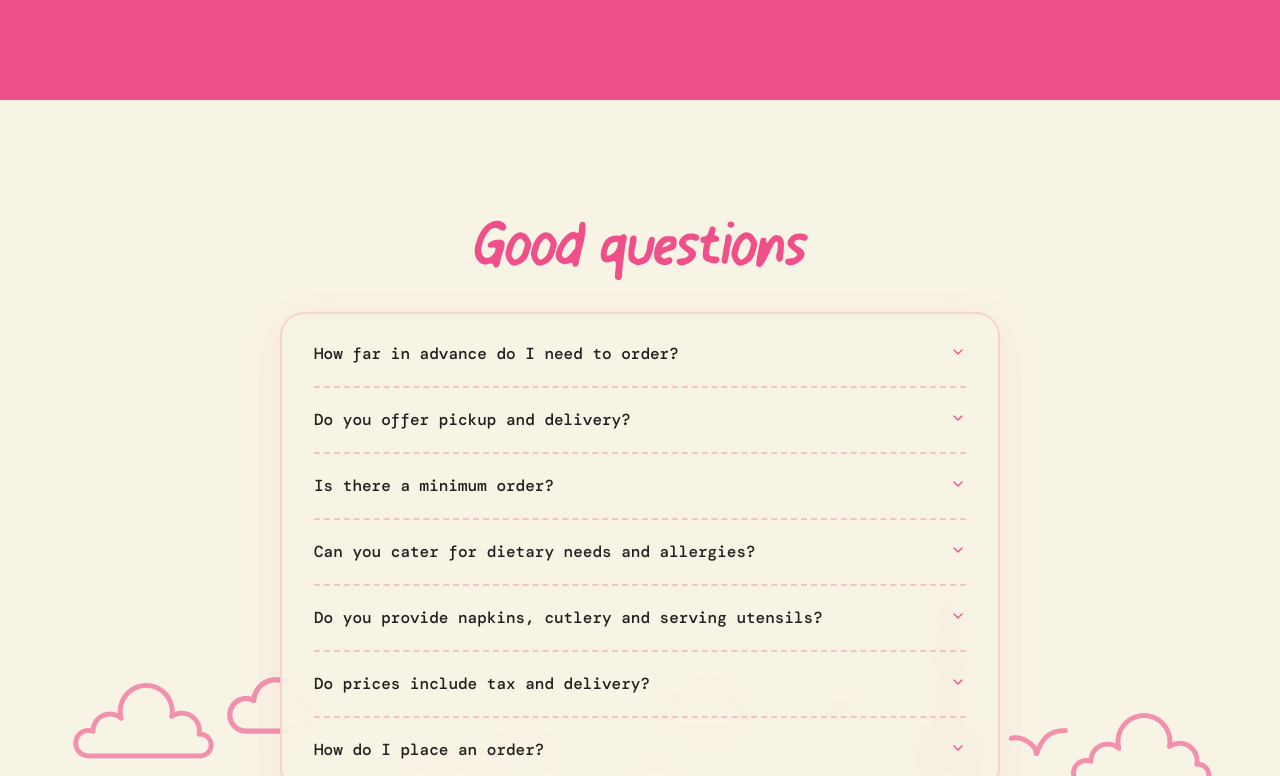
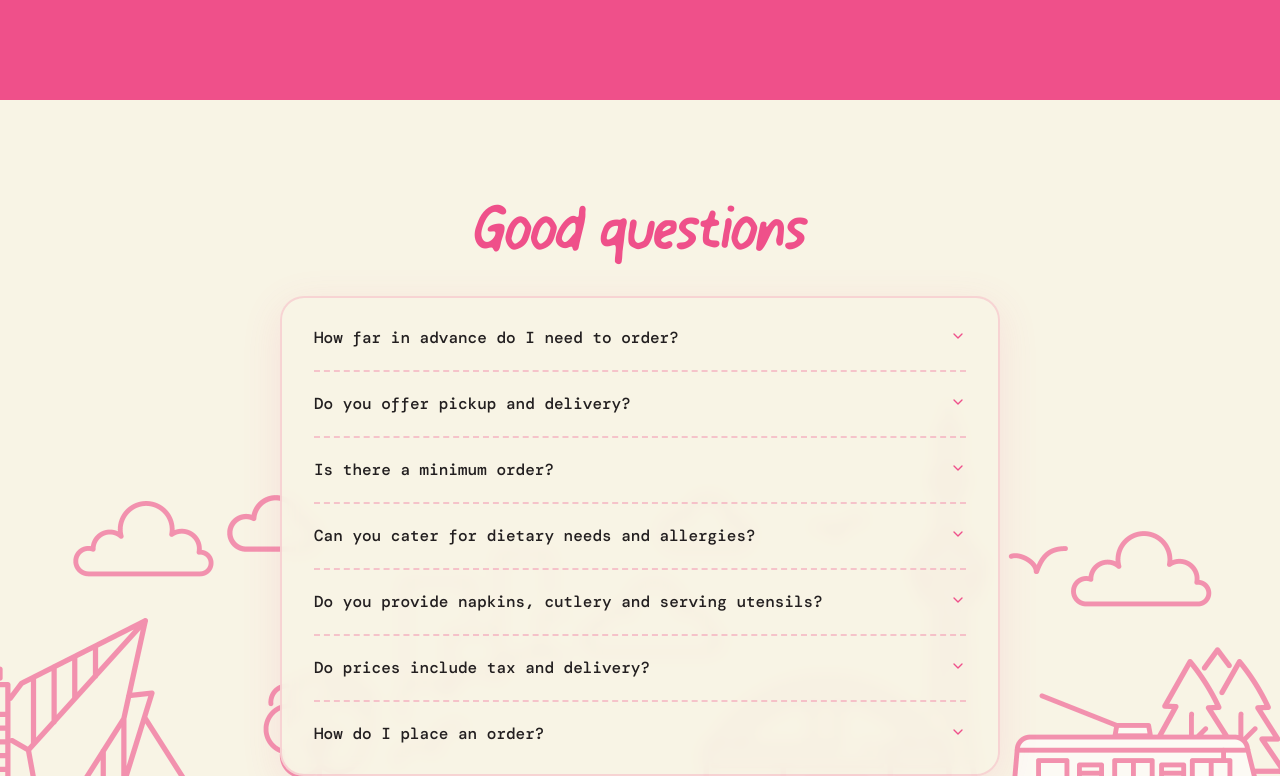
Before and after one commit to 0xtheartist90/littlebabacatering, a Next.js app: page / in a window 1280 px wide. Shown: the part 5124-5900 px from the top of the page. Built offline with nearby package versions, Linux system fonts and the light colour scheme; a web font is replaced by a local one.

Commit message:
Tighten FAQ bottom spacing
Reduce the bottom padding under the FAQ card so the skyline backdrop
sits behind the questions instead of leaving a large empty band.

Co-Authored-By: Claude Opus 5.5 <noreply@anthropic.com>

```diff
--- a/src/app/page.tsx
+++ b/src/app/page.tsx
@@ -322,7 +322,7 @@ export default function CateringPage() {
                             sizes='100vw'
                             className='pointer-events-none absolute inset-x-0 bottom-0 w-full opacity-60 select-none'
                         />
-                        <div className='relative mx-auto max-w-3xl px-4 pt-14 pb-[30vw] sm:px-6 sm:pt-20 lg:pt-28 lg:pb-[22vw]'>
+                        <div className='relative mx-auto max-w-3xl px-4 pt-14 pb-[14vw] sm:px-6 sm:pt-20 lg:pt-24 lg:pb-[9vw]'>
                             <h2 id='faq-title' className='font-display text-pink text-center text-4xl sm:text-6xl'>
                                 Good questions
                             </h2>
```
